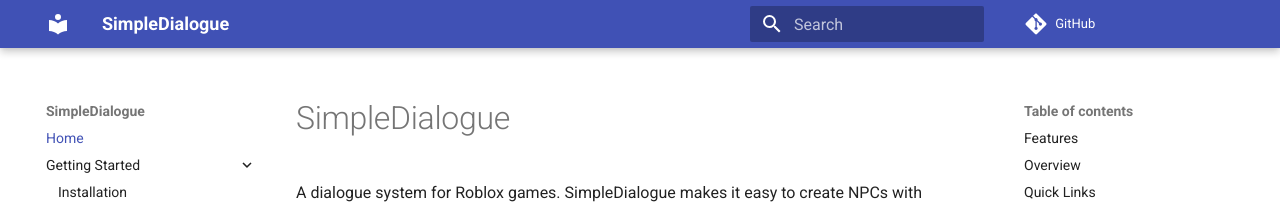
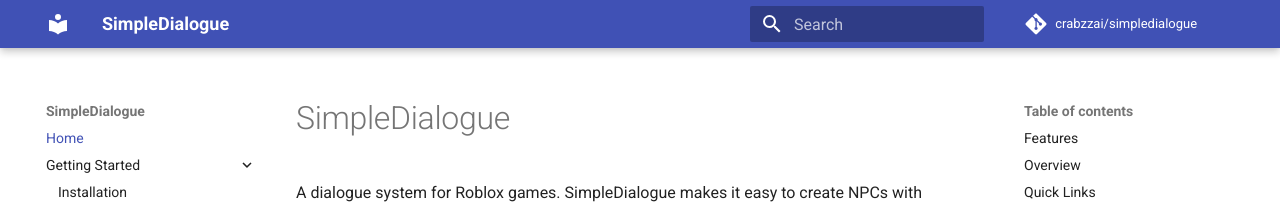
Before and after one commit to Crabzzai/SimpleDialogue, an MkDocs documentation site: the page built from docs/index.md, in a window 1280 px wide. Shown: the top 208 px of the page. Built offline with MkDocs 1.6.1 and Material for MkDocs 9.7.7, drawn with Linux system fonts in a browser that asks for light colours; comment, search, counter and statistics services are not loaded.

Commit message:
mkdocs configuration changes

```diff
--- a/mkdocs.yml
+++ b/mkdocs.yml
@@ -1,6 +1,9 @@
-site_name: SimpleDialogue
+site_name: "SimpleDialogue"
+site_url: https://crabzzai.github.io/simpledialogue/
 site_description: A dialogue system for Roblox games
-repo_url: https://github.com/crabzzai/SimpleDialogue
+repo_url: https://github.com/crabzzai/simpledialogue
+repo_name: crabzzai/simpledialogue
+
 theme:
   name: material
   palette:
```
